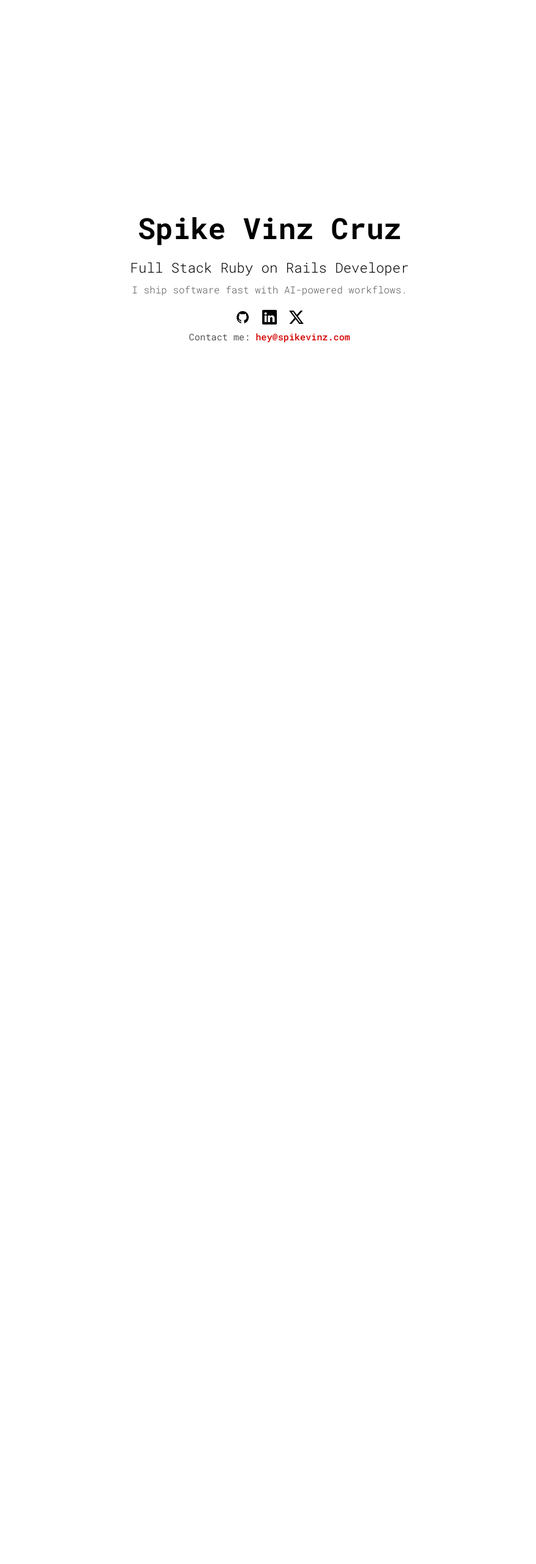
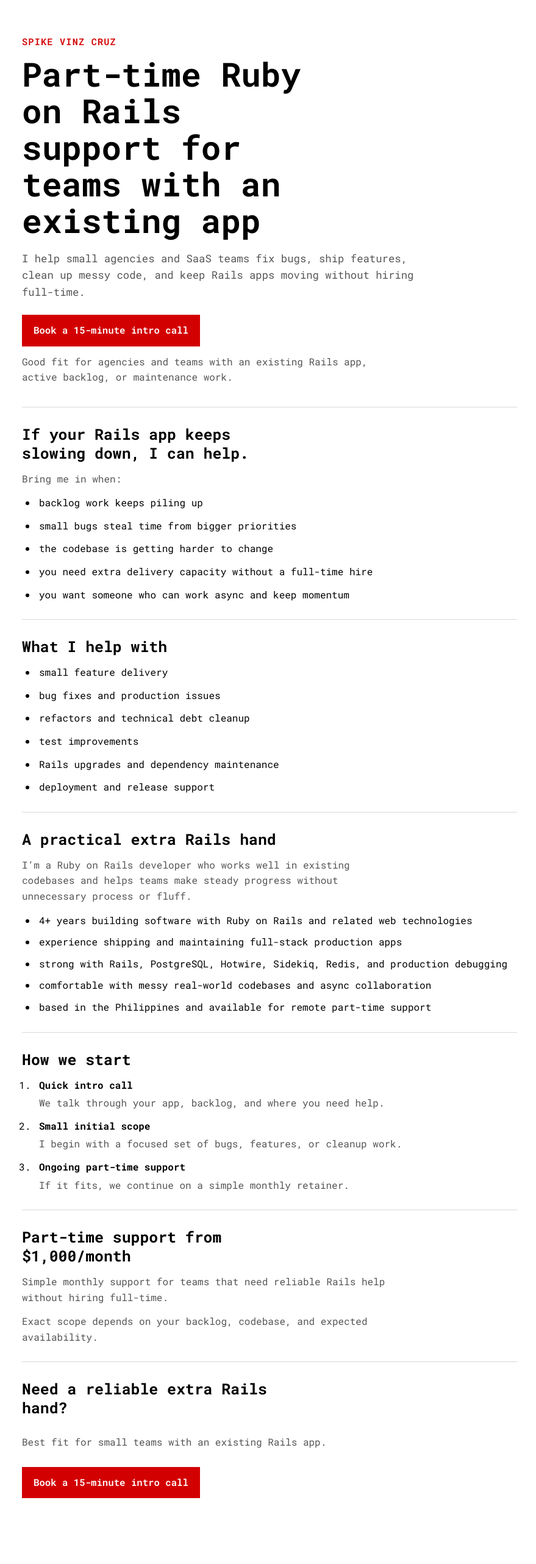
Before and after one commit to superspike7/spikevinz.com, a Jekyll site: the page built from index.html, in a window 1280 px wide. Shown: the whole page at 61% size, without its empty margins (198-1077 px from the left). Built offline with Jekyll 4.4.1, drawn with Linux system fonts in a browser that asks for light colours; before the commit the page ends 900 px from its top, so only the background shows below that.

Commit message:
initial copy update

```diff
--- a/_sass/base.scss
+++ b/_sass/base.scss
@@ -34,74 +34,135 @@ h1, h2 {
 }
 
 // Homepage
-.home-center {
-  display: flex;
-  justify-content: center;
-  align-items: center;
-  flex-direction: column;
-  gap: 4px;
-  height: 100vh;
-  padding: 0 24px;
+.home-page {
+  width: min(100%, 860px);
+  margin: 0 auto;
+  padding: 56px 24px 80px;
 }
 
-.name {
-  font-size: 3em;
-  font-weight: 700;
-}
+.home-section {
+  padding: 28px 0;
+  border-top: 1px solid #d8d8d8;
 
-.job {
-  font-weight: 300;
-  font-size: 1.4em;
-  margin-top: 4px;
-}
+  &:first-child {
+    border-top: 0;
+    padding-top: 0;
+  }
 
-.tagline {
-  font-weight: 300;
-  font-size: 1em;
-  color: #555;
-  margin-top: 2px;
-}
+  h1 {
+    font-size: 3.4em;
+    line-height: 1.1;
+    margin-bottom: 18px;
+    max-width: 14ch;
+  }
 
-.links {
-  padding-top: 16px;
-  display: flex;
-  gap: 20px;
-  align-items: center;
-
-  > a {
-    display: flex;
-    align-items: center;
-    color: $bodyColor;
-    transition: color 0.2s ease;
-
-    &:hover {
-      color: $primary;
-    }
-
-    > svg {
-      width: 24px;
-      height: 24px;
-      fill: currentColor;
-    }
+  h2 {
+    font-size: 1.55em;
+    line-height: 1.25;
+    margin-bottom: 14px;
+    max-width: 28ch;
   }
 }
 
-.home-nav-links {
-  margin-top: 10px;
+.home-hero {
+  padding-bottom: 36px;
+}
 
-  a {
-    font-size: 1.05em;
+.home-kicker {
+  color: $primary;
+  font-size: 0.95em;
+  font-weight: 600;
+  margin-bottom: 12px;
+  text-transform: uppercase;
+  letter-spacing: 0.08em;
+}
+
+.home-lead,
+.home-copy,
+.home-pricing-note,
+.home-action-note,
+.home-section-intro,
+.home-steps p {
+  color: #555;
+  font-size: 1em;
+  max-width: 64ch;
+}
+
+.home-lead {
+  font-size: 1.08em;
+  margin-bottom: 24px;
+}
+
+.home-actions {
+  display: flex;
+  flex-direction: column;
+  align-items: flex-start;
+  gap: 12px;
+}
+
+.home-button {
+  display: inline-flex;
+  align-items: center;
+  justify-content: center;
+  min-height: 48px;
+  padding: 12px 18px;
+  border: 1px solid $primary;
+  background: $primary;
+  color: $backgroundColor;
+  font-size: 0.98em;
+  font-weight: 600;
+
+  &:hover {
+    color: $backgroundColor;
+    background: #8f0001;
+    border-color: #8f0001;
   }
 }
 
-.email {
-  font-size: 0.95em;
-  margin-top: 4px;
-  color: #555;
+.home-list,
+.home-steps {
+  display: grid;
+  gap: 12px;
+  padding-left: 24px;
+}
 
-  a {
-    font-weight: 500;
-  }
+.home-list li,
+.home-steps li {
+  padding-left: 4px;
+}
+
+.home-list--compact {
+  gap: 10px;
+}
+
+.home-section-intro,
+.home-copy {
+  margin-bottom: 14px;
+}
+
+.home-steps {
+  counter-reset: item;
+}
+
+.home-steps li {
+  max-width: 64ch;
+}
+
+.home-steps strong {
+  display: block;
+  font-size: 1em;
+  margin-bottom: 4px;
+}
+
+.home-pricing-note {
+  margin-top: 12px;
+}
+
+.home-section--cta {
+  display: flex;
+  flex-direction: column;
+  align-items: flex-start;
+  gap: 14px;
 }
 
 // Navbar
@@ -134,17 +195,30 @@ h1, h2 {
 
 // Mobile
 @media only screen and (max-width: 900px) {
-  .name {
-    font-size: 2em;
+  .home-page {
+    padding: 36px 20px 56px;
   }
 
-  .job {
-    font-size: 1.1em;
-    text-align: center;
+  .home-section {
+    padding: 22px 0;
+
+    h1 {
+      font-size: 2.2em;
+      max-width: none;
+    }
+
+    h2 {
+      font-size: 1.3em;
+      max-width: none;
+    }
   }
 
-  .tagline {
-    font-size: 0.85em;
-    text-align: center;
+  .home-lead,
+  .home-copy,
+  .home-pricing-note,
+  .home-action-note,
+  .home-section-intro,
+  .home-steps p {
+    font-size: 0.92em;
   }
 }
--- a/index.html
+++ b/index.html
@@ -1,36 +1,84 @@
 ---
 layout: default
+title: Part-time Ruby on Rails Support | Spike Vinz Cruz
+description: Part-time Ruby on Rails support for small agencies and SaaS teams with an existing app. Book a 15-minute intro call.
 ---
 
-<main class="home-center">
-  <h1 class="name">{{ site.name }}</h1>
-  <h2 class="job">{{ site.job }}</h2>
-  <p class="tagline">I ship software fast with AI-powered workflows.</p>
-  <div class="links">
+<main class="home-page">
+  <section class="home-section home-hero">
+    <p class="home-kicker">Spike Vinz Cruz</p>
+    <h1>Part-time Ruby on Rails support for teams with an existing app</h1>
+    <p class="home-lead">I help small agencies and SaaS teams fix bugs, ship features, clean up messy code, and keep Rails apps moving without hiring full-time.</p>
 
-    <a href="{{ site.github }}" target="_blank" rel="noopener noreferrer" aria-label="GitHub">
-      <svg xmlns="http://www.w3.org/2000/svg" viewBox="0 0 24 24">
-        <path fill-rule="evenodd"
-          d="M12.006 2a9.847 9.847 0 0 0-6.484 2.44 10.32 10.32 0 0 0-3.393 6.17 10.48 10.48 0 0 0 1.317 6.955 10.045 10.045 0 0 0 5.4 4.418c.504.095.683-.223.683-.494 0-.245-.01-1.052-.014-1.908-2.78.62-3.366-1.21-3.366-1.21a2.711 2.711 0 0 0-1.11-1.5c-.907-.637.07-.621.07-.621.317.044.62.163.885.346.266.183.487.426.647.71.135.253.318.476.538.655a2.079 2.079 0 0 0 2.37.196c.045-.52.27-1.006.635-1.37-2.219-.259-4.554-1.138-4.554-5.07a4.022 4.022 0 0 1 1.031-2.75 3.77 3.77 0 0 1 .096-2.713s.839-.275 2.749 1.05a9.26 9.26 0 0 1 5.004 0c1.906-1.325 2.74-1.05 2.74-1.05.37.858.406 1.828.101 2.713a4.017 4.017 0 0 1 1.029 2.75c0 3.939-2.339 4.805-4.564 5.058a2.471 2.471 0 0 1 .679 1.897c0 1.372-.012 2.477-.012 2.814 0 .272.18.592.687.492a10.05 10.05 0 0 0 5.388-4.421 10.473 10.473 0 0 0 1.313-6.948 10.32 10.32 0 0 0-3.39-6.165A9.847 9.847 0 0 0 12.007 2Z"
-          clip-rule="evenodd" />
-      </svg>
-    </a>
+    <div class="home-actions">
+      <a class="home-button" href="https://calendly.com/spikevinz/15-min-intro-call" target="_blank" rel="noopener noreferrer">Book a 15-minute intro call</a>
+      <p class="home-action-note">Good fit for agencies and teams with an existing Rails app, active backlog, or maintenance work.</p>
+    </div>
+  </section>
 
-    <a href="{{ site.linkedin }}" target="_blank" rel="noopener noreferrer" aria-label="LinkedIn">
-      <svg xmlns="http://www.w3.org/2000/svg" viewBox="0 0 16 16">
-        <path
-          d="M0 1.146C0 .513.526 0 1.175 0h13.65C15.474 0 16 .513 16 1.146v13.708c0 .633-.526 1.146-1.175 1.146H1.175C.526 16 0 15.487 0 14.854zm4.943 12.248V6.169H2.542v7.225zm-1.2-8.212c.837 0 1.358-.554 1.358-1.248-.015-.709-.52-1.248-1.342-1.248S2.4 3.226 2.4 3.934c0 .694.521 1.248 1.327 1.248zm4.908 8.212V9.359c0-.216.016-.432.08-.586.173-.431.568-.878 1.232-.878.869 0 1.216.662 1.216 1.634v3.865h2.401V9.25c0-2.22-1.184-3.252-2.764-3.252-1.274 0-1.845.7-2.165 1.193v.025h-.016l.016-.025V6.169h-2.4c.03.678 0 7.225 0 7.225z" />
-      </svg>
-    </a>
+  <section class="home-section">
+    <h2>If your Rails app keeps slowing down, I can help.</h2>
+    <p class="home-section-intro">Bring me in when:</p>
+    <ul class="home-list">
+      <li>backlog work keeps piling up</li>
+      <li>small bugs steal time from bigger priorities</li>
+      <li>the codebase is getting harder to change</li>
+      <li>you need extra delivery capacity without a full-time hire</li>
+      <li>you want someone who can work async and keep momentum</li>
+    </ul>
+  </section>
 
-    <a href="{{ site.twitter }}" target="_blank" rel="noopener noreferrer" aria-label="X/Twitter">
-      <svg xmlns="http://www.w3.org/2000/svg" viewBox="0 0 16 16">
-        <path
-          d="M12.6.75h2.454l-5.36 6.142L16 15.25h-4.937l-3.867-5.07-4.425 5.07H.316l5.733-6.57L0 .75h5.063l3.495 4.633L12.601.75Zm-.86 13.028h1.36L4.323 2.145H2.865z" />
-      </svg>
-    </a>
+  <section class="home-section">
+    <h2>What I help with</h2>
+    <ul class="home-list">
+      <li>small feature delivery</li>
+      <li>bug fixes and production issues</li>
+      <li>refactors and technical debt cleanup</li>
+      <li>test improvements</li>
+      <li>Rails upgrades and dependency maintenance</li>
+      <li>deployment and release support</li>
+    </ul>
+  </section>
 
-  </div>
+  <section class="home-section">
+    <h2>A practical extra Rails hand</h2>
+    <p class="home-copy">I’m a Ruby on Rails developer who works well in existing codebases and helps teams make steady progress without unnecessary process or fluff.</p>
+    <ul class="home-list home-list--compact">
+      <li>4+ years building software with Ruby on Rails and related web technologies</li>
+      <li>experience shipping and maintaining full-stack production apps</li>
+      <li>strong with Rails, PostgreSQL, Hotwire, Sidekiq, Redis, and production debugging</li>
+      <li>comfortable with messy real-world codebases and async collaboration</li>
+      <li>based in the Philippines and available for remote part-time support</li>
+    </ul>
+  </section>
 
-  <p class="email">Contact me: <a href="mailto:{{ site.email }}">{{ site.email }}</a></p>
+  <section class="home-section">
+    <h2>How we start</h2>
+    <ol class="home-steps">
+      <li>
+        <strong>Quick intro call</strong>
+        <p>We talk through your app, backlog, and where you need help.</p>
+      </li>
+      <li>
+        <strong>Small initial scope</strong>
+        <p>I begin with a focused set of bugs, features, or cleanup work.</p>
+      </li>
+      <li>
+        <strong>Ongoing part-time support</strong>
+        <p>If it fits, we continue on a simple monthly retainer.</p>
+      </li>
+    </ol>
+  </section>
+
+  <section class="home-section home-section--pricing">
+    <h2>Part-time support from $1,000/month</h2>
+    <p class="home-copy">Simple monthly support for teams that need reliable Rails help without hiring full-time.</p>
+    <p class="home-pricing-note">Exact scope depends on your backlog, codebase, and expected availability.</p>
+  </section>
+
+  <section class="home-section home-section--cta">
+    <h2>Need a reliable extra Rails hand?</h2>
+    <p class="home-copy">Best fit for small teams with an existing Rails app.</p>
+    <a class="home-button" href="https://calendly.com/spikevinz/15-min-intro-call" target="_blank" rel="noopener noreferrer">Book a 15-minute intro call</a>
+  </section>
 </main>
```
